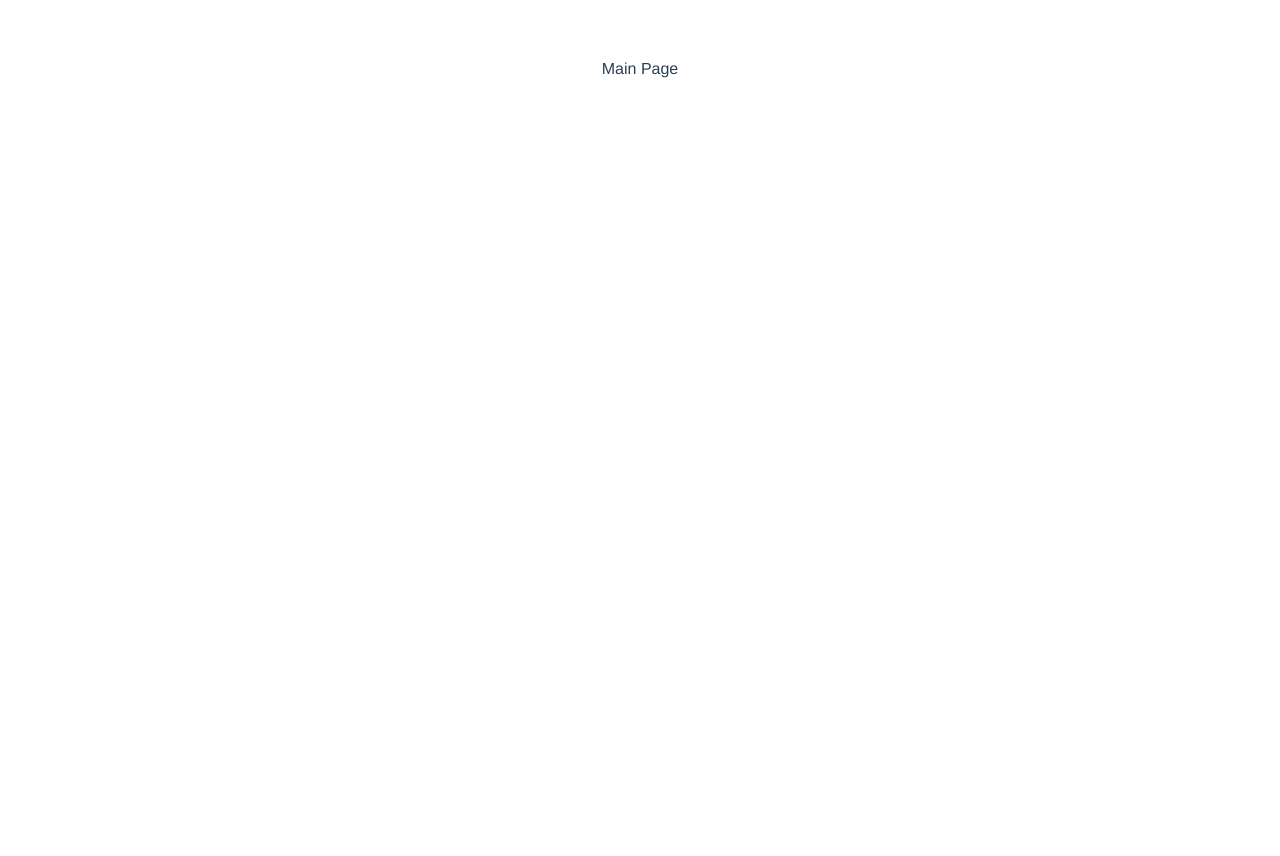
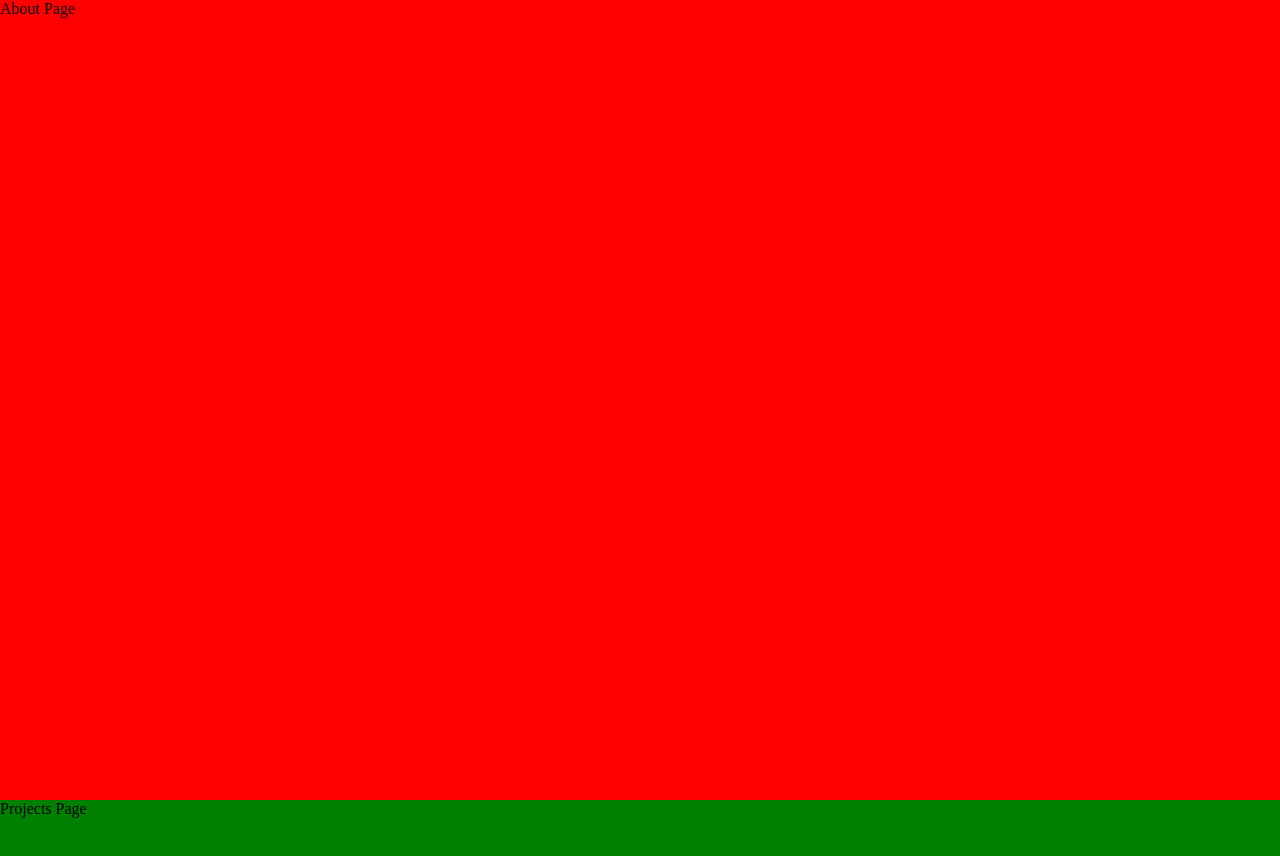
Before and after one commit to ballin-98/portfolio-website, a Vue app in the folder portfolio-application/: page / in a window 1280 px wide. Shown: the top 856 px of the page. Before the commit the page ends 800 px from the top, so only its background shows below. Built offline with nearby package versions, Linux system fonts and the light colour scheme.

Commit message:
created about page, project page components

```diff
--- a/portfolio-application/src/App.vue
+++ b/portfolio-application/src/App.vue
@@ -1,16 +1,18 @@
 <template>
-  <div>Main Page</div>
+  <div class="app-container">
+    <ContainerPage></ContainerPage>
+  </div>
 </template>
 
-<script setup lang="ts"></script>
+<script setup lang="ts">
+import ContainerPage from "@/components/ContainerPage.vue";
+</script>
 
 <style>
-#app {
-  font-family: Avenir, Helvetica, Arial, sans-serif;
-  -webkit-font-smoothing: antialiased;
-  -moz-osx-font-smoothing: grayscale;
-  text-align: center;
-  color: #2c3e50;
-  margin-top: 60px;
+html,
+body {
+  margin: 0;
+  padding: 0;
+  height: 100%;
 }
 </style>
--- /dev/null
+++ b/portfolio-application/src/components/AboutPage.vue
@@ -0,0 +1,13 @@
+<template>
+  <div class="about-page-container">About Page</div>
+</template>
+
+<script setup lang="ts"></script>
+
+<style scoped>
+.about-page-container {
+  height: 100vh;
+  width: 100%;
+  background: red;
+}
+</style>
--- /dev/null
+++ b/portfolio-application/src/components/ContainerPage.vue
@@ -0,0 +1,17 @@
+<template>
+  <div class="page-container">
+    <AboutPage></AboutPage>
+    <ProjectsPage></ProjectsPage>
+  </div>
+</template>
+
+<script setup lang="ts">
+import ProjectsPage from "@/components/ProjectsPage.vue";
+import AboutPage from "@/components/AboutPage.vue";
+</script>
+
+<style scoped>
+.page-container {
+  height: 100%;
+}
+</style>
--- /dev/null
+++ b/portfolio-application/src/components/ProjectsPage.vue
@@ -0,0 +1,13 @@
+<template>
+  <div class="projects-page-container">Projects Page</div>
+</template>
+
+<script setup lang="ts"></script>
+
+<style scoped>
+.projects-page-container {
+  height: 100vh;
+  width: 100%;
+  background: green;
+}
+</style>
```
Also changed, not shown: portfolio-application/src/assets/logo.png (deleted).
